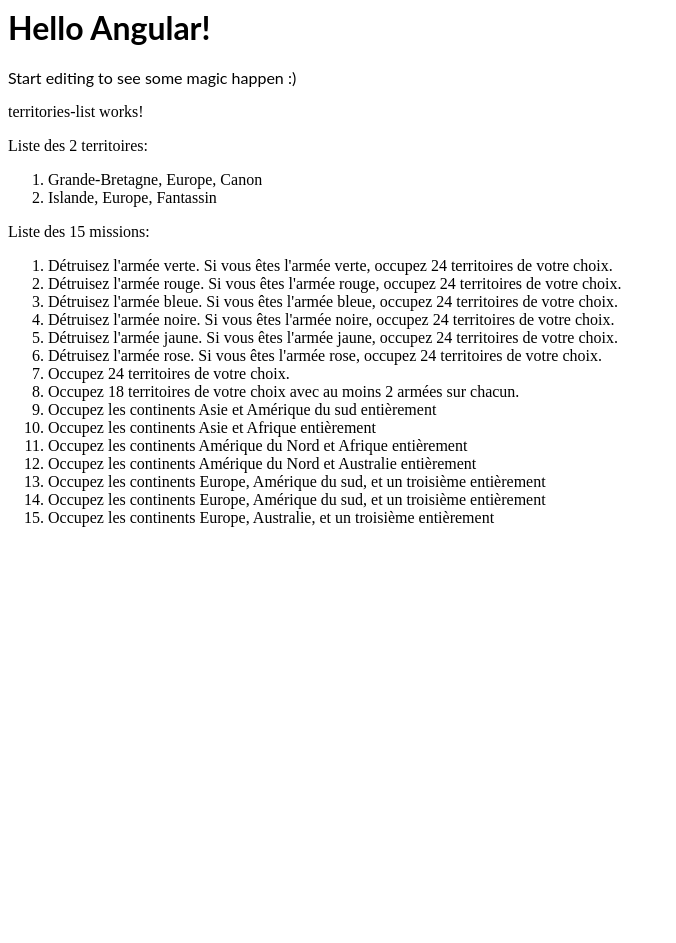
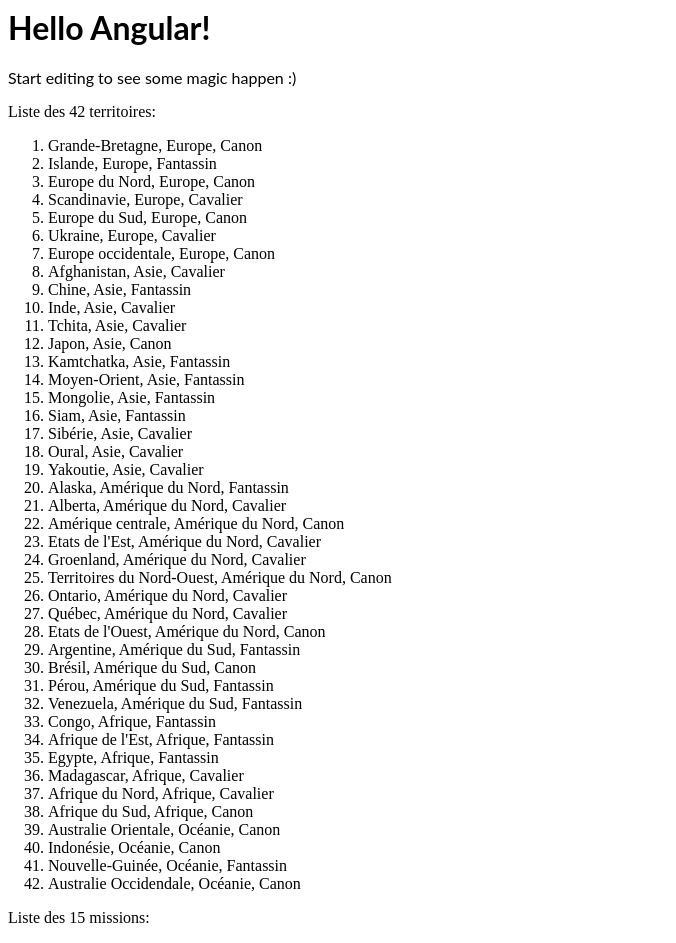
Before and after one commit to dracito/risk-game-manager, an Angular app: page / in a window 1280 px wide. Shown: the top 943 px of the page, without its empty margins (0-676 px from the left). Before the commit the page ends 800 px from the top, so only its background shows below. Built offline with nearby package versions, Linux system fonts and the light colour scheme.

Commit message:
2 files modified

```diff
--- a/src/app/cards/territories/territories-list/territories-list.component.html
+++ b/src/app/cards/territories/territories-list/territories-list.component.html
@@ -1,6 +1,3 @@
-<p>
-territories-list works!
-</p>
 <div class="territories-list" *ngIf="territories && territories.length > 0">
   <p>
   Liste des {{ territories.length }} territoires:
--- a/src/assets/cards-territories.json
+++ b/src/assets/cards-territories.json
@@ -8,5 +8,205 @@
     "territory": "Islande",
     "continent": "Europe",
     "type": "Fantassin"
+  },
+  {
+    "territory": "Europe du Nord",
+    "continent": "Europe",
+    "type": "Canon"
+  },
+  {
+    "territory": "Scandinavie",
+    "continent": "Europe",
+    "type": "Cavalier"
+  },
+  {
+    "territory": "Europe du Sud",
+    "continent": "Europe",
+    "type": "Canon"
+  },
+  {
+    "territory": "Ukraine",
+    "continent": "Europe",
+    "type": "Cavalier"
+  },
+  {
+    "territory": "Europe occidentale",
+    "continent": "Europe",
+    "type": "Canon"
+  },
+  {
+    "territory": "Afghanistan",
+    "continent": "Asie",
+    "type": "Cavalier"
+  },
+  {
+    "territory": "Chine",
+    "continent": "Asie",
+    "type": "Fantassin"
+  },
+  {
+    "territory": "Inde",
+    "continent": "Asie",
+    "type": "Cavalier"
+  },
+  {
+    "territory": "Tchita",
+    "continent": "Asie",
+    "type": "Cavalier"
+  },
+  {
+    "territory": "Japon",
+    "continent": "Asie",
+    "type": "Canon"
+  },
+  {
+    "territory": "Kamtchatka",
+    "continent": "Asie",
+    "type": "Fantassin"
+  },
+  {
+    "territory": "Moyen-Orient",
+    "continent": "Asie",
+    "type": "Fantassin"
+  },
+  {
+    "territory": "Mongolie",
+    "continent": "Asie",
+    "type": "Fantassin"
+  },
+  {
+    "territory": "Siam",
+    "continent": "Asie",
+    "type": "Fantassin"
+  },
+  {
+    "territory": "Sibérie",
+    "continent": "Asie",
+    "type": "Cavalier"
+  },
+  {
+    "territory": "Oural",
+    "continent": "Asie",
+    "type": "Cavalier"
+  },
+  {
+    "territory": "Yakoutie",
+    "continent": "Asie",
+    "type": "Cavalier"
+  },
+  {
+    "territory": "Alaska",
+    "continent": "Amérique du Nord",
+    "type": "Fantassin"
+  },
+  {
+    "territory": "Alberta",
+    "continent": "Amérique du Nord",
+    "type": "Cavalier"
+  },
+  {
+    "territory": "Amérique centrale",
+    "continent": "Amérique du Nord",
+    "type": "Canon"
+  },
+  {
+    "territory": "Etats de l'Est",
+    "continent": "Amérique du Nord",
+    "type": "Cavalier"
+  },
+  {
+    "territory": "Groenland",
+    "continent": "Amérique du Nord",
+    "type": "Cavalier"
+  },
+  {
+    "territory": "Territoires du Nord-Ouest",
+    "continent": "Amérique du Nord",
+    "type": "Canon"
+  },
+  {
+    "territory": "Ontario",
+    "continent": "Amérique du Nord",
+    "type": "Cavalier"
+  },
+  {
+    "territory": "Québec",
+    "continent": "Amérique du Nord",
+    "type": "Cavalier"
+  },
+  {
+    "territory": "Etats de l'Ouest",
+    "continent": "Amérique du Nord",
+    "type": "Canon"
+  },
+  {
+    "territory": "Argentine",
+    "continent": "Amérique du Sud",
+    "type": "Fantassin"
+  },
+  {
+    "territory": "Brésil",
+    "continent": "Amérique du Sud",
+    "type": "Canon"
+  },
+  {
+    "territory": "Pérou",
+    "continent": "Amérique du Sud",
+    "type": "Fantassin"
+  },
+  {
+    "territory": "Venezuela",
+    "continent": "Amérique du Sud",
+    "type": "Fantassin"
+  },
+  {
+    "territory": "Congo",
+    "continent": "Afrique",
+    "type": "Fantassin"
+  },
+  {
+    "territory": "Afrique de l'Est",
+    "continent": "Afrique",
+    "type": "Fantassin"
+  },
+  {
+    "territory": "Egypte",
+    "continent": "Afrique",
+    "type": "Fantassin"
+  },
+  {
+    "territory": "Madagascar",
+    "continent": "Afrique",
+    "type": "Cavalier"
+  },
+  {
+    "territory": "Afrique du Nord",
+    "continent": "Afrique",
+    "type": "Cavalier"
+  },
+  {
+    "territory": "Afrique du Sud",
+    "continent": "Afrique",
+    "type": "Canon"
+  },
+  {
+    "territory": "Australie Orientale",
+    "continent": "Océanie",
+    "type": "Canon"
+  },
+  {
+    "territory": "Indonésie",
+    "continent": "Océanie",
+    "type": "Canon"
+  },
+  {
+    "territory": "Nouvelle-Guinée",
+    "continent": "Océanie",
+    "type": "Fantassin"
+  },
+  {
+    "territory": "Australie Occidendale",
+    "continent": "Océanie",
+    "type": "Canon"
   }
 ]
```
